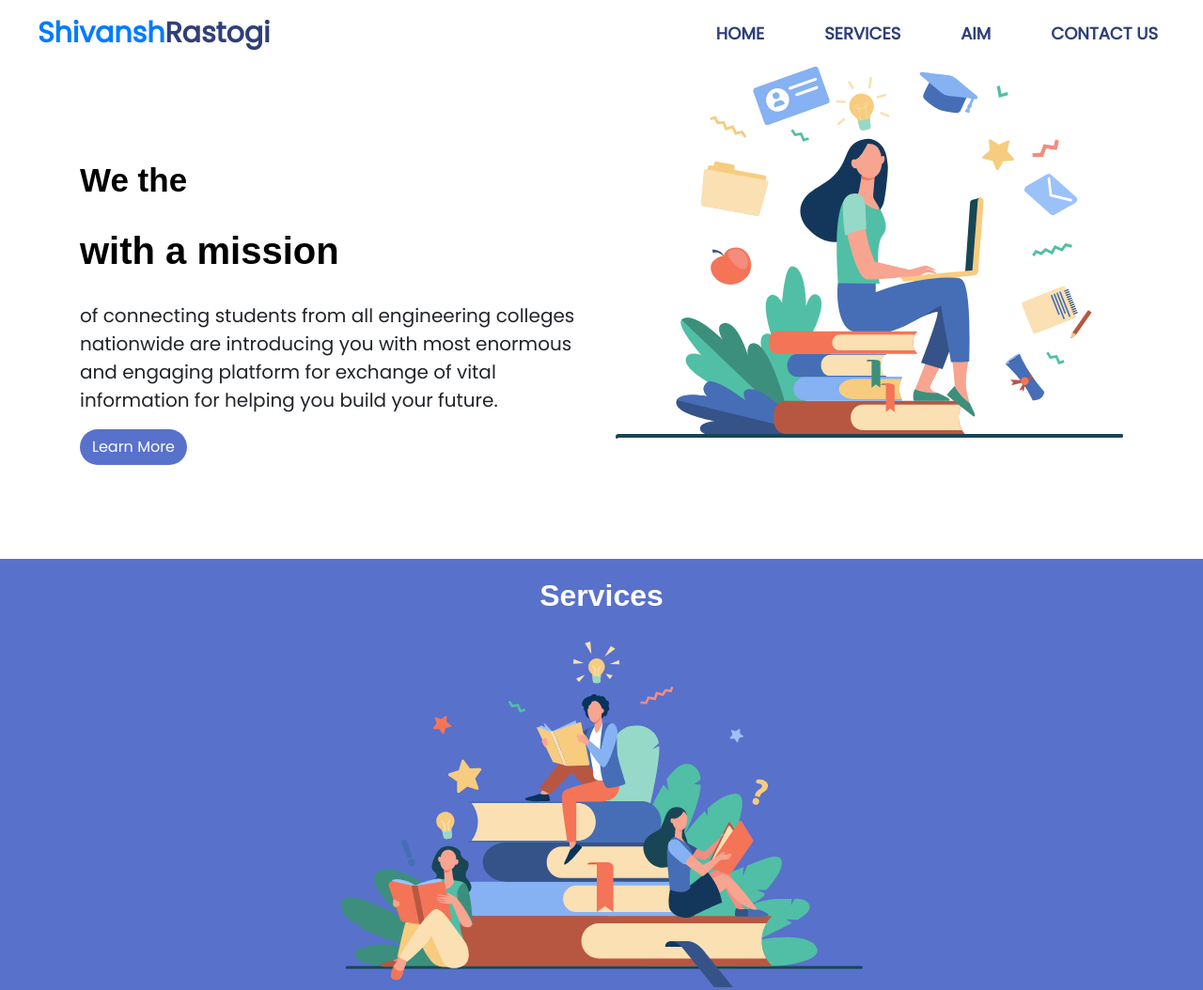
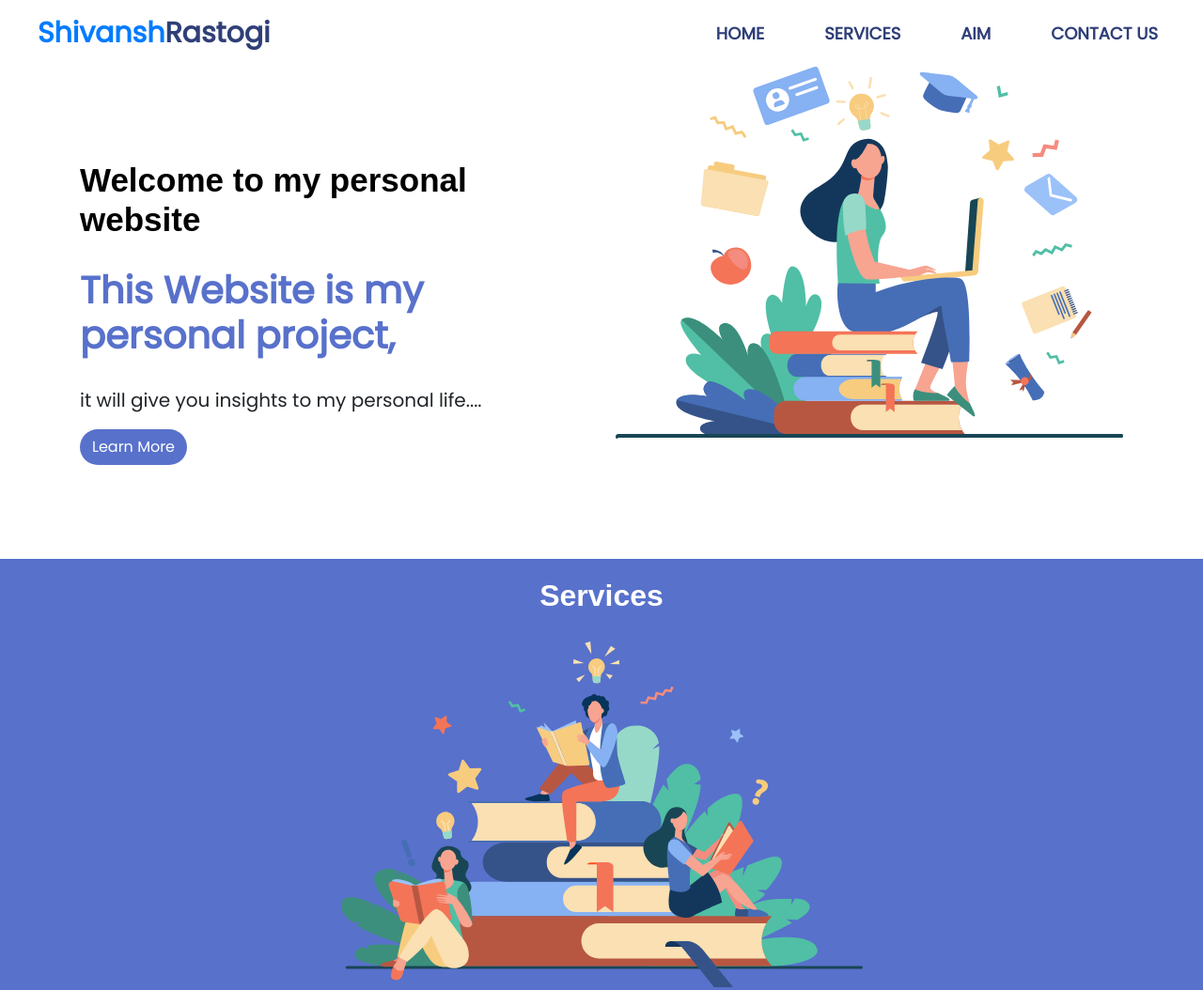
Before and after one commit to shivansh-ship/conected, a plain HTML site: page index.html in a window 1280 px wide. Shown: the top 1054 px of the page at 94% size. Drawn offline with nearby package versions, Linux system fonts and the light colour scheme.

Commit message:
intro done

```diff
--- a/index.html
+++ b/index.html
@@ -67,12 +67,12 @@
 		<div class="row">
 			<div class="col-md-5 col-lg-6 col-12  left">
 
-				<h2 style="color: black;font-size: 35px"> We the </h2>
+				<h2 style="color: black;font-size: 35px"> Welcome to my personal website </h2>
 
-				<h2 style="color: #5871CB;font-size: 40px;font-weight: bold;" ><b><span class="righttxt"></span></b></h2>
-				<h2 style="font-size: 40px"> with a mission</h2>
+				<h2 style="color: #5871CB;font-size: 40px;font-weight: bold;" ><b>This Website is my personal project, <span class="righttxt"></span></b></h2>
+				<h2 style="font-size: 40px"> </h2>
 
-        <p class="para"> of connecting students from all engineering colleges nationwide are introducing you with most enormous and engaging platform for exchange of vital information for helping you build your future.</p>
+        <p class="para"> it will give you insights to my personal life.... </p>
 
         <button class="btn">Learn More</button>
 			</div>
```
